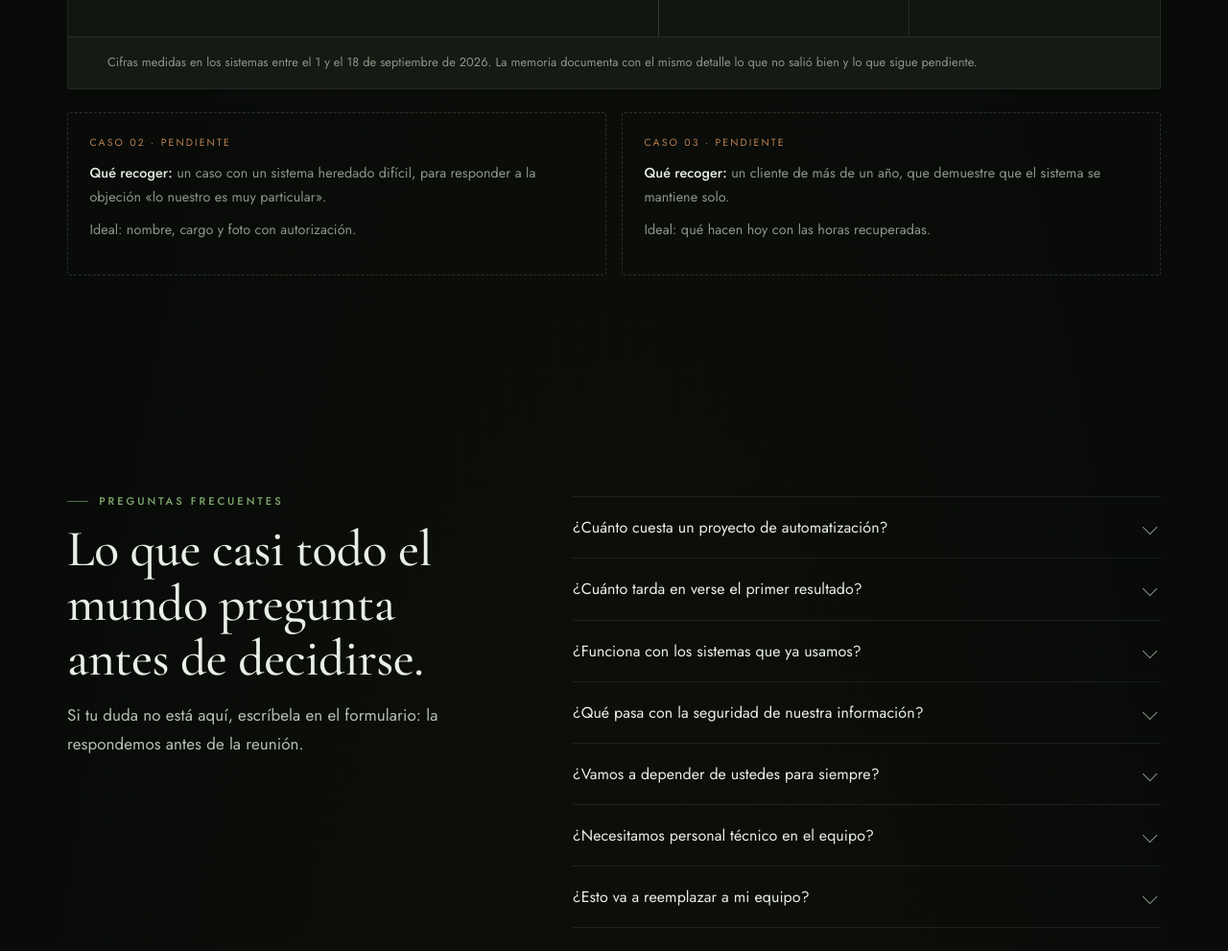
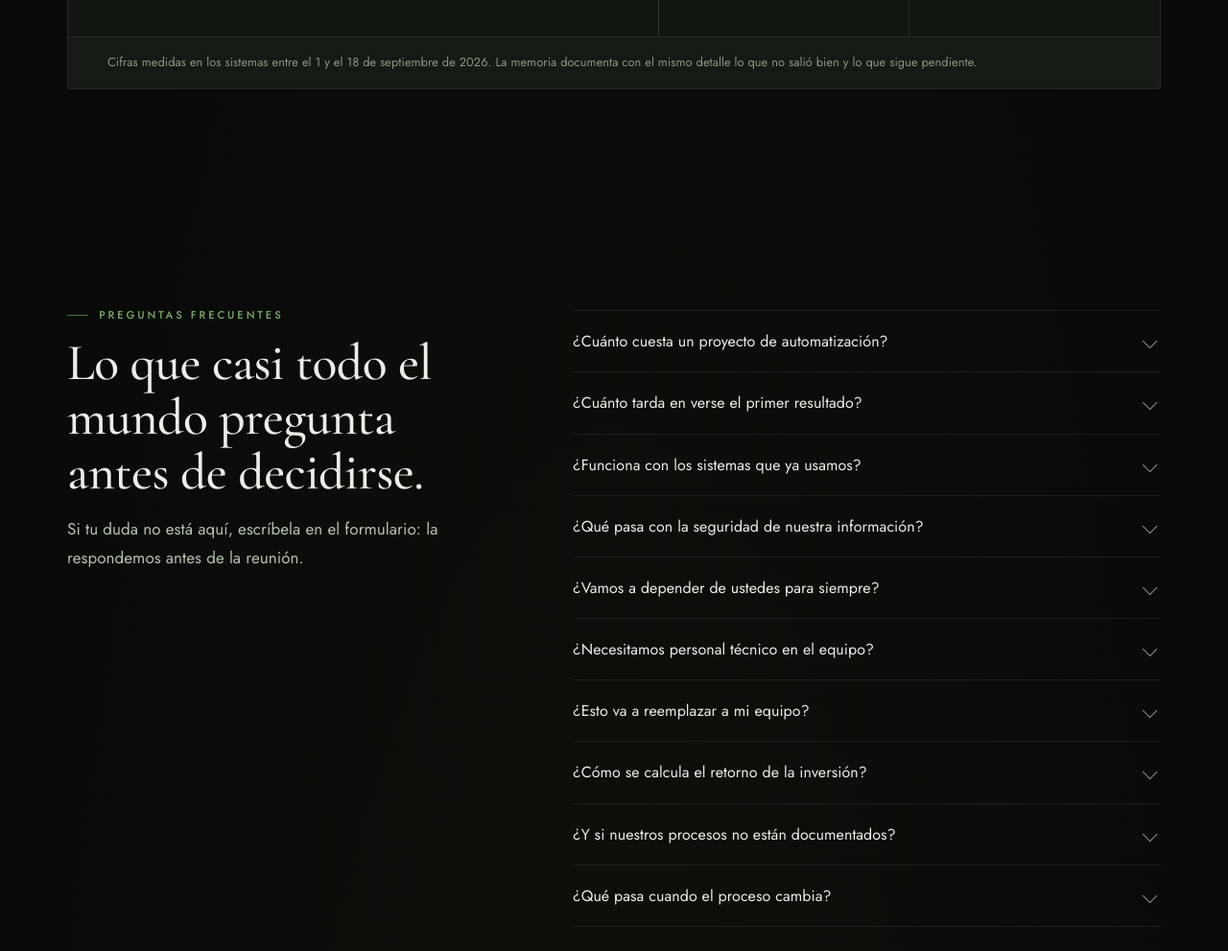
Before and after one commit to traficosociodigital/Todaslasintenciones, a plain HTML site: page index.html in a window 1280 px wide. Shown: the part 11009-12000 px from the top of the page at 96% size. Drawn offline with nearby package versions, Linux system fonts and the light colour scheme.

Commit message:
Quita casos 02 y 03 pendientes y la nota interna del pie
Co-Authored-By: Claude Opus 5.5 <noreply@anthropic.com>

```diff
--- a/index.html
+++ b/index.html
@@ -264,15 +264,6 @@ strong{color:var(--ink);font-weight:500}
 .q .a p{padding-bottom:1.35rem;padding-right:2.6rem;color:var(--ink-3);font-size:.95rem;max-width:70ch}
 @media (max-width:640px){.q .a p{padding-right:0}}
 
-/* ---------- placeholder prueba social ---------- */
-.slots{display:grid;grid-template-columns:repeat(3,1fr);gap:1rem}
-@media (max-width:800px){.slots{grid-template-columns:1fr}}
-.slot{border:1px dashed rgba(228,235,224,.16);border-radius:3px;padding:1.4rem;display:flex;flex-direction:column;gap:.6rem;min-height:170px}
-.slot .tag{font-size:.66rem;letter-spacing:.2em;text-transform:uppercase;color:var(--clay)}
-.slot p{font-size:.9rem;color:var(--ink-3)}
-.slots-2{grid-template-columns:repeat(2,1fr)}
-@media (max-width:800px){.slots-2{grid-template-columns:1fr}}
-
 /* ---------- ecosistema google ---------- */
 .gstack{display:flex;flex-direction:column;border-top:1px solid var(--line)}
 .gtier{display:grid;grid-template-columns:9.6rem 1fr;gap:1.5rem;padding:1.6rem 0;border-bottom:1px solid var(--line)}
@@ -367,8 +358,6 @@ footer{border-top:1px solid var(--line);padding-block:2.6rem;font-size:.85rem;co
 .foot-in{display:flex;flex-wrap:wrap;gap:1.4rem;justify-content:space-between;align-items:flex-start}
 .foot-in a{color:var(--ink-3);text-decoration:none}
 .foot-in a:hover{color:var(--leaf-2)}
-.todo{border:1px dashed rgba(185,128,85,.4);border-radius:3px;padding:.9rem 1rem;font-size:.8rem;color:var(--ink-3);max-width:52ch}
-.todo b{color:var(--clay);font-weight:500;letter-spacing:.14em;text-transform:uppercase;font-size:.68rem;display:block;margin-bottom:.35rem}
 
 /* ---------- reveal ---------- */
 .rv{opacity:0;transform:translateY(18px);transition:opacity .8s var(--ease),transform .8s var(--ease)}
@@ -820,20 +809,6 @@ footer{border-top:1px solid var(--line);padding-block:2.6rem;font-size:.85rem;co
       </div>
       <p class="case-note">Cifras medidas en los sistemas entre el 1 y el 18 de septiembre de 2026. La memoria documenta con el mismo detalle lo que no salió bien y lo que sigue pendiente.</p>
     </article>
-
-    <!-- Espacios reservados para los siguientes casos. Quitar antes de publicar si no hay contenido real. -->
-    <div class="slots slots-2 rv">
-      <div class="slot">
-        <span class="tag">Caso 02 · pendiente</span>
-        <p><strong>Qué recoger:</strong> un caso con un sistema heredado difícil, para responder a la objeción «lo nuestro es muy particular».</p>
-        <p class="small">Ideal: nombre, cargo y foto con autorización.</p>
-      </div>
-      <div class="slot">
-        <span class="tag">Caso 03 · pendiente</span>
-        <p><strong>Qué recoger:</strong> un cliente de más de un año, que demuestre que el sistema se mantiene solo.</p>
-        <p class="small">Ideal: qué hacen hoy con las horas recuperadas.</p>
-      </div>
-    </div>
   </div>
 </section>
 
@@ -926,10 +901,6 @@ footer{border-top:1px solid var(--line);padding-block:2.6rem;font-size:.85rem;co
       <a href="#casos">Trabajo reciente</a>
       <a href="#faq">Preguntas frecuentes</a>
       <a href="#diagnostico">Agendar diagnóstico</a>
-    </div>
-    <div class="todo">
-      <b>Pendiente antes de publicar</b>
-      Sustituir por datos reales: correo y teléfono de contacto, enlace de agenda, dominio en el marcado structured data, aviso legal, política de privacidad y cookies, y los casos 02 y 03 de la sección de trabajo reciente. Confirmar con la empresa las garantías del bloque final antes de publicarlas.
     </div>
   </div>
 </footer>
```
